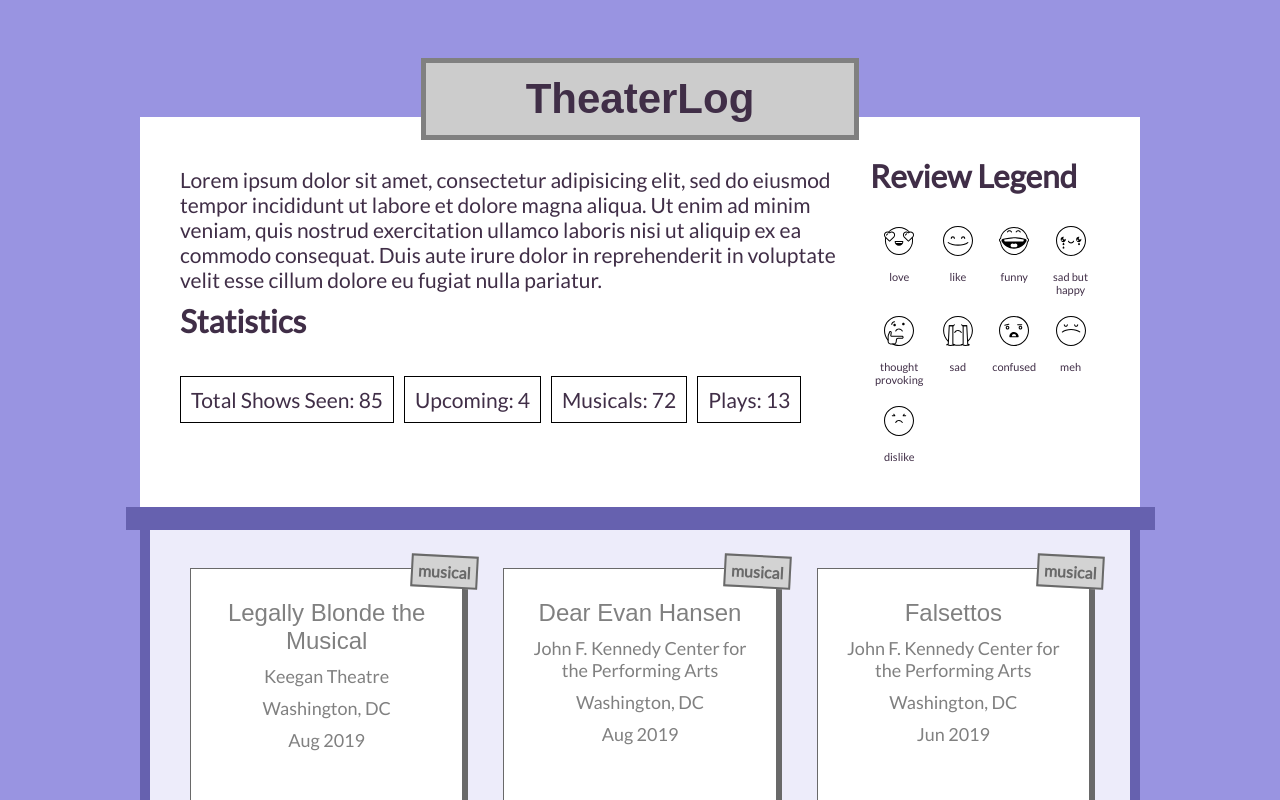
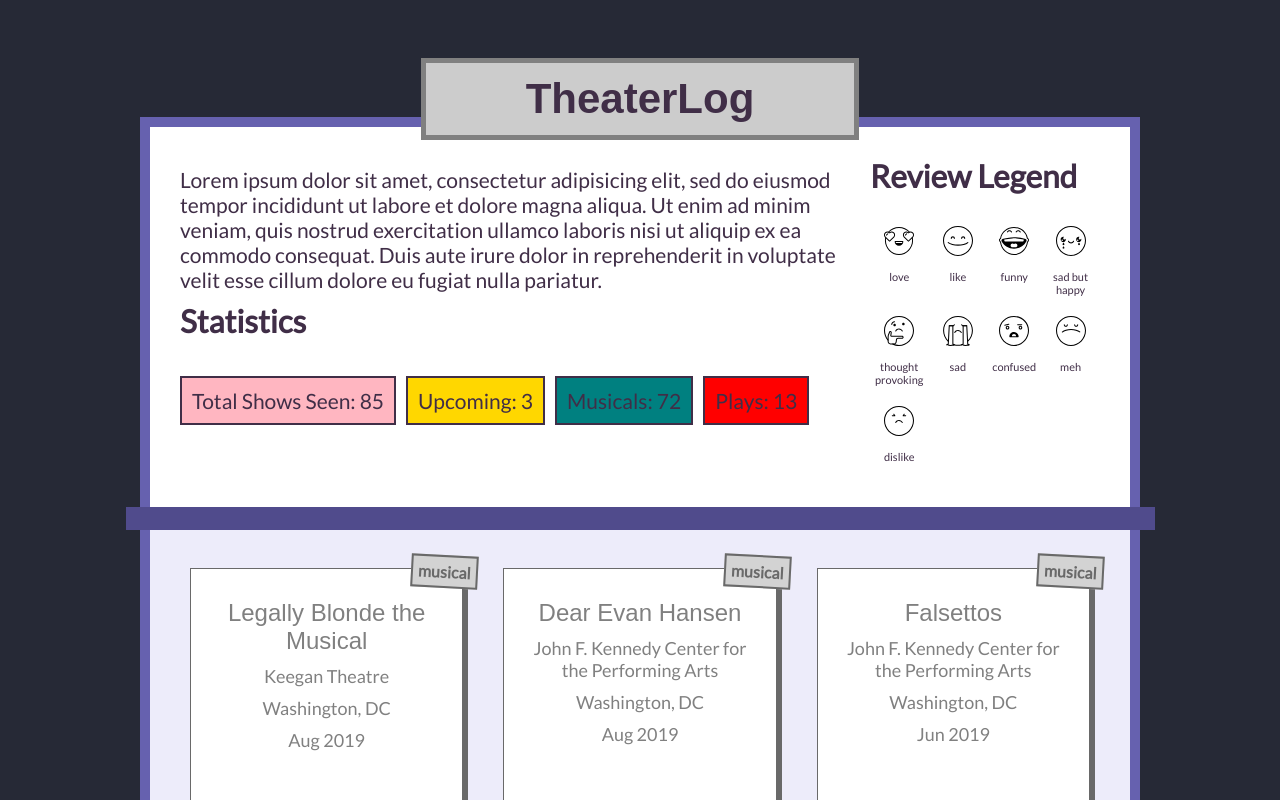
Before and after one commit to brittanyrw/theaterlog, a Vue app: page / in a window 1280 px wide. Shown: the top 800 px of the page. Built offline with nearby package versions, Linux system fonts and the light colour scheme; a web font is replaced by a local one.

Commit message:
update css stylig

```diff
--- a/src/App.vue
+++ b/src/App.vue
@@ -28,7 +28,7 @@ export default {
 
 body {
   padding: 30px;
-  background-color: #9994E1;
+  background-color: #262936;
   font-family: 'Lato', sans-serif;
   font-size: 21px;
   position: relative;
--- a/src/components/Hero.vue
+++ b/src/components/Hero.vue
@@ -95,7 +95,7 @@ export default {
   .statistics {
     background-color: white;
     padding: 30px;
-    border: 10px solid white;
+    border: 10px solid #6661af;
     display: grid;
     grid-template-columns: 1.5fr .5fr;
     grid-auto-rows: auto;
@@ -123,9 +123,25 @@ export default {
   .stats .counter {
     display: inline-block;
     padding: 10px;
-    border: 1px solid black;
+    border: 2px solid #402e47;
     margin-right: 10px;
     margin-bottom: 10px;
+  }
+
+  .stats .counter:nth-child(2) {
+    background-color: lightpink;
+  }
+
+  .stats .counter:nth-child(3) {
+    background-color: gold;
+  }
+
+  .stats .counter:nth-child(4) {
+    background-color: teal;
+  }
+
+  .stats .counter:nth-child(5)  {
+    background-color: red;
   }
 
   .review-legend ul {
--- a/src/components/Shows.vue
+++ b/src/components/Shows.vue
@@ -81,7 +81,7 @@ export default {
 		width: 105%;
 		left: -2.5%;
 		top: -5.5%;
-		background-color: #6661af;
+		background-color: #504b8c;
 	}
 	.show {
 		padding: 20px 25px;
@@ -155,7 +155,6 @@ export default {
 
 	.show-opinion .multi-view {
 		background-color: #908ae2;
-		color: white;
 		height: 30px;
 		padding: 10px;
 		font-weight: bold;
--- a/src/data/shows.js
+++ b/src/data/shows.js
@@ -47,10 +47,10 @@ export const showList = [
     illustration: '',
     favSong: '',
     fav: false,
-    upcoming: true,
+    upcoming: false,
     multi: 0,
     type: 'musical',
-    review: ''
+    review: 'happy'
     },{
     id: 's55',
     name: "Dear Evan Hansen",
```
